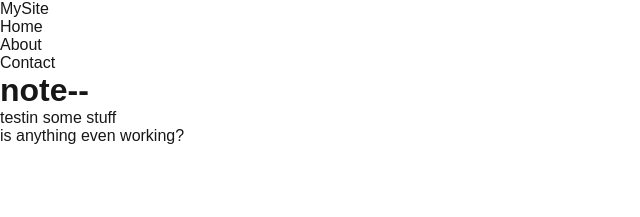
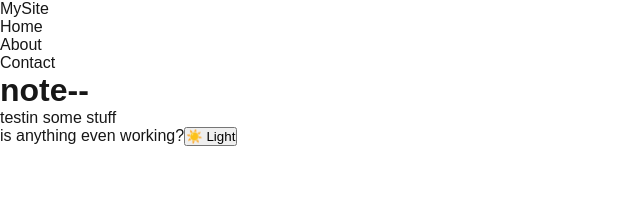
Before and after one commit to Johnson-Berisha/noteworthy, a Next.js app: page / in a window 1280 px wide. Shown: the top 217 px of the page, without its empty margins (0-640 px from the left). Built offline with nearby package versions, Linux system fonts and the light colour scheme.

Commit message:
added next-themes

```diff
--- a/package.json
+++ b/package.json
@@ -10,6 +10,7 @@
   },
   "dependencies": {
     "next": "16.1.6",
+    "next-themes": "^0.4.6",
     "react": "19.2.3",
     "react-dom": "19.2.3"
   },
--- /dev/null
+++ b/src/app/components/theme.tsx
@@ -0,0 +1,19 @@
+"use client";
+
+import { useTheme } from "next-themes";
+import { useEffect, useState } from "react";
+
+export default function ThemeToggle() {
+    const { theme, setTheme } = useTheme();
+    const [mounted, setMounted] = useState(false);
+
+    useEffect(() => setMounted(true), []);
+
+    if (!mounted) return null;
+
+    return (
+        <button onClick={() => setTheme(theme === "dark" ? "light" : "dark")}>
+            {theme === "dark" ? "🌙 Dark" : "☀️ Light"}
+        </button>
+    );
+}
--- a/src/app/globals.css
+++ b/src/app/globals.css
@@ -34,9 +34,3 @@ a {
   color: inherit;
   text-decoration: none;
 }
-
-@media (prefers-color-scheme: dark) {
-  html {
-    color-scheme: dark;
-  }
-}
--- a/src/app/layout.tsx
+++ b/src/app/layout.tsx
@@ -2,6 +2,7 @@ import type { Metadata } from "next";
 import { Geist, Geist_Mono } from "next/font/google";
 import "./globals.css";
 import Nav from "./components/nav";
+import { ThemeProvider } from "next-themes";
 
 const geistSans = Geist({
   variable: "--font-geist-sans",
@@ -24,10 +25,16 @@ export default function RootLayout({
   children: React.ReactNode;
 }>) {
   return (
-    <html lang="en">
+    <html lang="en" suppressHydrationWarning>
       <body className={`${geistSans.variable} ${geistMono.variable}`}>
         <Nav />
-        {children}
+        <ThemeProvider
+          attribute="class"
+          defaultTheme="system"
+          enableSystem
+        >
+          {children}
+        </ThemeProvider>
       </body>
     </html>
   );
--- a/src/app/page.tsx
+++ b/src/app/page.tsx
@@ -1,4 +1,4 @@
-
+import ThemeToggle from "./components/theme";
 
 export default function Home() {
   return (
@@ -6,6 +6,7 @@ export default function Home() {
       <h1>note--</h1>
       <p>testin some stuff</p>
       <span>is anything even working?</span>
+      <ThemeToggle />
     </div>
   );
 }
```
Also changed, not shown: 1 other file (tests, documents, lock files or other folders).
